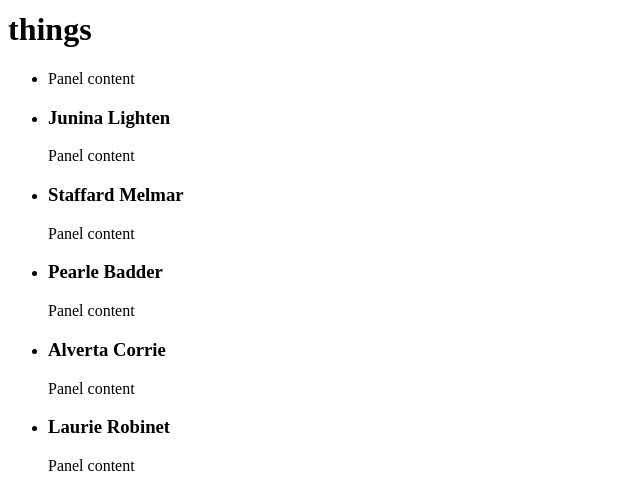
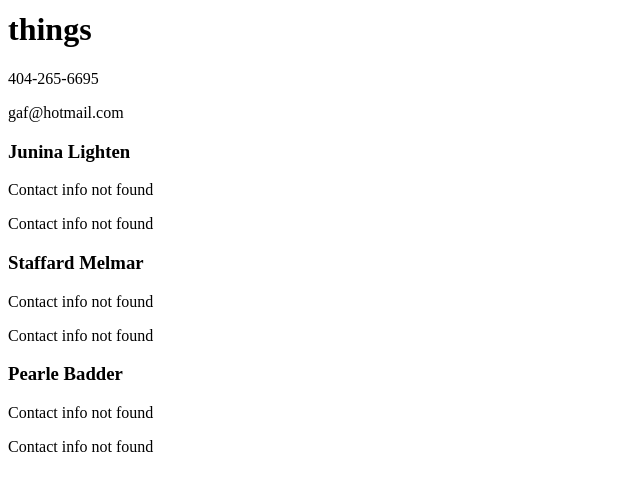
Before and after one commit to yardwork/Yard.ly, a React app: page /workers in a window 1280 px wide. Shown: the part 322-799 px from the top of the page, without its empty margins (0-640 px from the left). Built offline with nearby package versions, Linux system fonts and the light colour scheme; the HTML template or start-up script is replaced by a standard one.

Commit message:
Add contact info to worker component

```diff
--- a/src/client/components/App.jsx
+++ b/src/client/components/App.jsx
@@ -14,8 +14,8 @@ const workers = [
     firstName: '',
     lastName: '',
     contactInfo:{
-      phoneNumber: '',
-      email: '',
+      phoneNumber: '404-265-6695',
+      email: 'gaf@hotmail.com',
     },
     image: '',
     address: {
--- a/src/client/components/worker.jsx
+++ b/src/client/components/worker.jsx
@@ -1,24 +1,25 @@
 import React from 'react'
 
-const Worker = ({ onClick, clicked, firstName, lastName, services, equipment }) => (
-  <li
+const Worker = ({ onClick, clicked, firstName, lastName, services, equipment, contactInfo }) => (
+  <div className="panel panel-default"
         onClick={onClick}
         style={{
           color: clicked ? 'red' : 'inherit',
         }}
   >
-    <div className="panel panel-default">
     <div className="panel-heading">
       <h3 className="panel-title">{`${firstName} ${lastName}`}</h3>
     </div>
     <div className="panel-body">
-        Panel content
+      <div className="panel-contact-info">
+        <p><span className="glyphicon glyphicon-earphone" aria-hidden="true"></span> {contactInfo ? contactInfo.phoneNumber : 'Contact info not found'}</p>
+        <p><span className="glyphicon glyphicon-envelope" aria-hidden="true"></span> {contactInfo ? contactInfo.email : 'Contact info not found'}</p>
+      </div>
     </div>
     <div>
     {/* photo */}
     </div>
   </div>
-  </li>
 )
 
 export default Worker
--- a/src/client/components/workerList.jsx
+++ b/src/client/components/workerList.jsx
@@ -2,11 +2,11 @@ import React from 'react'
 import Worker from './worker.jsx'
 
 const WorkerList = ({ workers, onWorkerClick }) => (
-  <ul>
+  <div>
     {workers.map((worker, i) => (
       <Worker key={i} {...worker} onClick={() => console.log(worker)} />
     ))}
-  </ul>
+  </div>
 )
 
 export default WorkerList
--- a/src/client/index.html
+++ b/src/client/index.html
@@ -5,6 +5,7 @@
   <script src="https://code.jquery.com/jquery-3.2.1.min.js" integrity="sha256-hwg4gsxgFZhOsEEamdOYGBf13FyQuiTwlAQgxVSNgt4=" crossorigin="anonymous"></script>
   <link rel="stylesheet" href="https://maxcdn.bootstrapcdn.com/bootstrap/3.3.7/css/bootstrap.min.css" integrity="sha384-BVYiiSIFeK1dGmJRAkycuHAHRg32OmUcww7on3RYdg4Va+PmSTsz/K68vbdEjh4u" crossorigin="anonymous">
   <script src="https://maxcdn.bootstrapcdn.com/bootstrap/3.3.7/js/bootstrap.min.js" integrity="sha384-Tc5IQib027qvyjSMfHjOMaLkfuWVxZxUPnCJA7l2mCWNIpG9mGCD8wGNIcPD7Txa" crossorigin="anonymous"></script>
+  <link href="//netdna.bootstrapcdn.com/bootstrap/3.0.0/css/bootstrap-glyphicons.css" rel="stylesheet">
   <link rel="stylesheet" href="/css/style.css">
 </head>
 <body>
```
Lines whose indentation alone changed are shown as unchanged.
